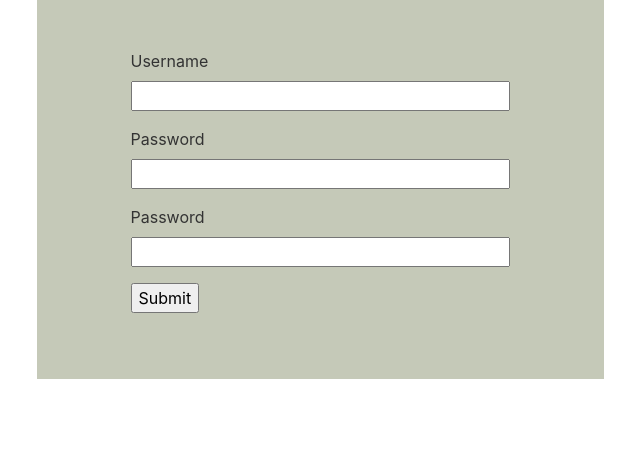
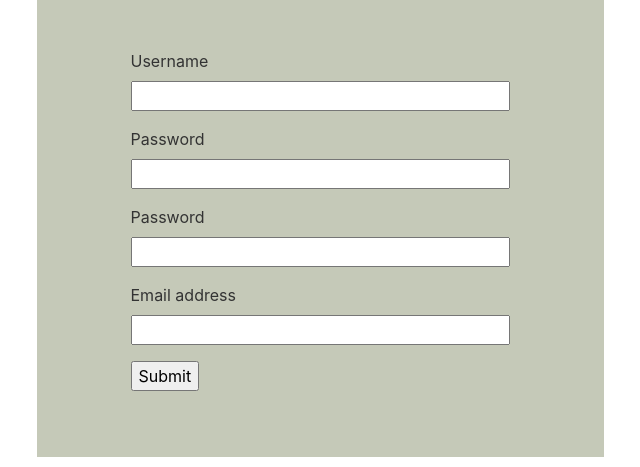
Before and after one commit to nnhsse202122/half-caf-app-2022, a Python web app: template Web-App/app/templates/teachreg.html in a window 1280 px wide. Shown: the part 371-838 px from the top of the page, without its empty margins (320-960 px from the left). Before the commit the page ends 750 px from the top, so only its background shows below. Run offline with Jinja, Linux system fonts and the light colour scheme; the template is opened without the code that fills it: most values are stand-ins (such as "Sample title", 1, 10 or a date in 2020); form fields are guessed from the names that the template uses; some libraries are stand-ins or nearby versions.

Commit message:
added email address receptacle

```diff
--- a/Web-App/app/main/forms.py
+++ b/Web-App/app/main/forms.py
@@ -30,6 +30,8 @@ class TeacherRegistrationForm(FlaskForm):
         'Repeat password', validators=[DataRequired(), EqualTo('password')])
     user_type = SelectField(u'User Type', choices=[('Teacher', 'Teacher')])
     # ^ change this line here ^
+    #added new things here
+    email_address = StringField('Email address', validators=[DataRequired()]) #new
     submit = SubmitField('Register')
 
     def validate_username(self, username):
--- a/Web-App/app/main/routes.py
+++ b/Web-App/app/main/routes.py
@@ -465,5 +465,5 @@ def a_userDashboard():
 
 @bp.route('/testEmail', methods=['GET','POST'])
 def a_testEmail():
-        send_email('Test email 2/3', sender=app.config['ADMINS'][0], recipients=app.config['ADMINS'])
+        send_email('new email message', sender=app.config['ADMINS'][0], recipients=app.config['ADMINS'])
         return redirect(url_for('main.login'))
--- a/Web-App/app/models.py
+++ b/Web-App/app/models.py
@@ -14,6 +14,8 @@ class User(UserMixin, db.Model):
     order = db.relationship('Order', backref='teacher' , foreign_keys='[Order.teacher_id]')
     current_order_id = db.Column(db.Integer, db.ForeignKey('order.id'), nullable=True)
     user_type = db.Column(db.String(10), index=True)
+    #added new thing here
+    email_address = db.Column(db.String(128))
 
     def __repr__(self):
         return '<User {}>'.format(self.username)
--- a/Web-App/app/templates/teachreg.html
+++ b/Web-App/app/templates/teachreg.html
@@ -57,6 +57,16 @@
             <span style="color: red;"[{{ error }}]</span>
             {% endfor %}
         </p>
+
+        <!-- added new below-->
+        <p>
+            {{ form.email_address.label }}<br>
+            {{ form.email_address(size=32) }}<br>
+            {% for error in form.password.errors %}
+            <span style="color: red;"[{{ error }}]</span>
+            {% endfor %}
+        </p>
+
         <p hidden>
             {{ form.user_type }}
         </p>
```
Also changed, not shown: Web-App/migrations/versions/44e1025b1bc7_.py (added, +28 -0 lines).
